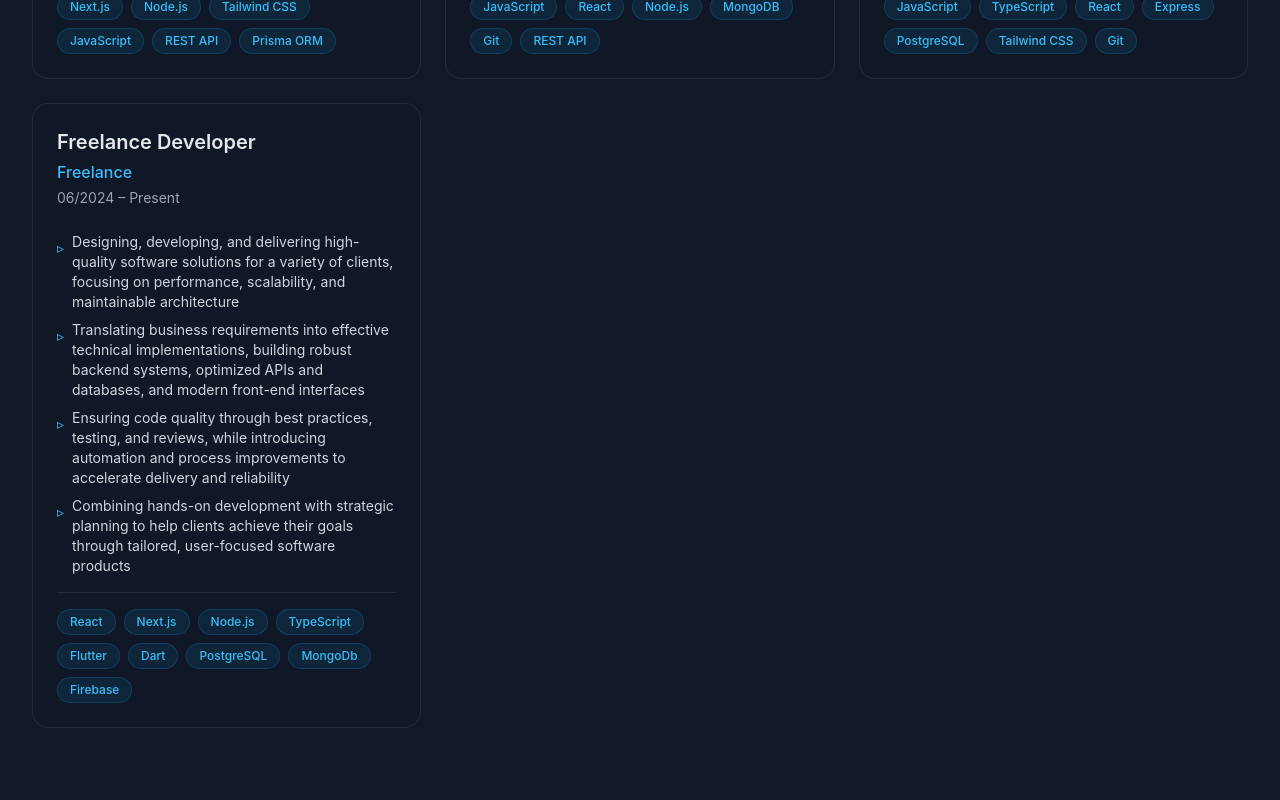
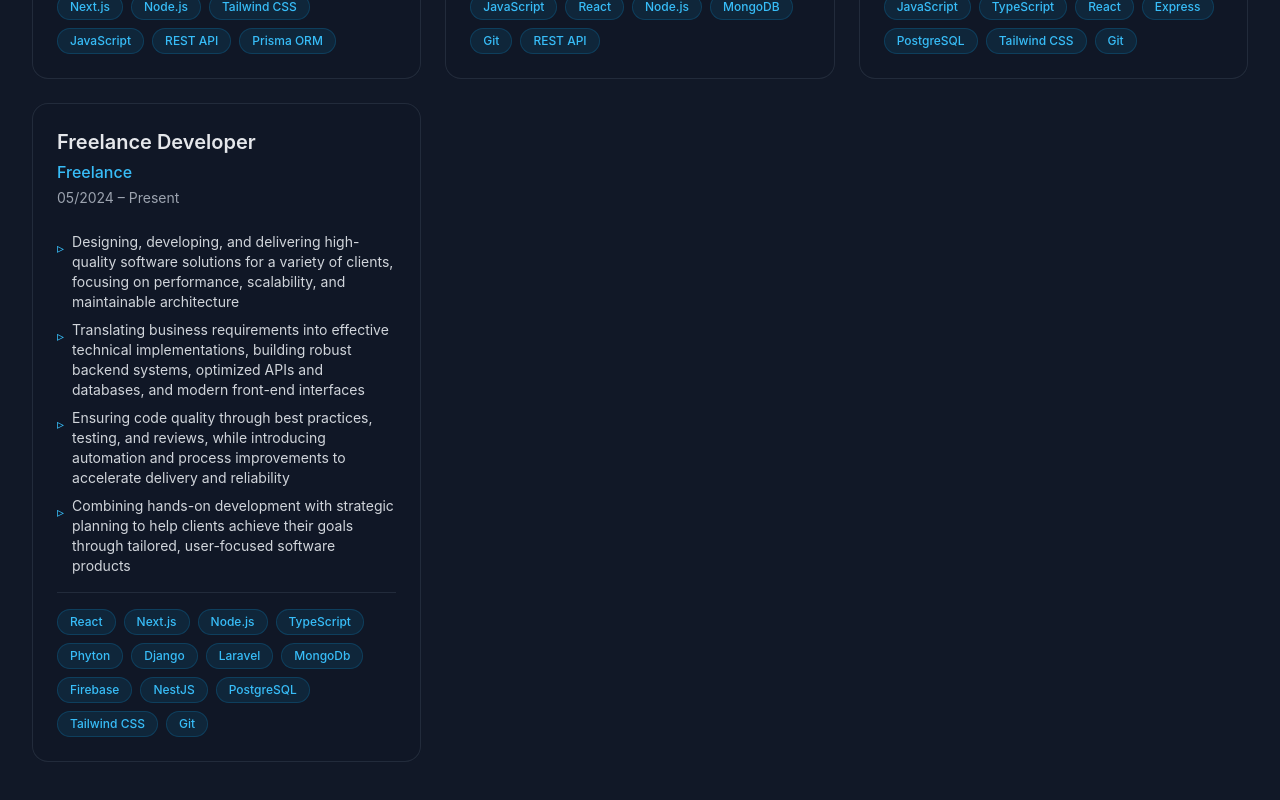
Before and after one commit to birukhabte/MyPersonalPortfolio, a React (Vite) app: page / in a window 1280 px wide. Shown: the part 4738-5538 px from the top of the page. Built offline with nearby package versions, Linux system fonts and the light colour scheme.

Commit message:
implement the Experience section component for displaying professional history.

```diff
--- a/src/components/Experience.tsx
+++ b/src/components/Experience.tsx
@@ -71,14 +71,14 @@ const experienceItems: TimelineItem[] = [
     title: 'Freelance Developer',
     company: 'Freelance',
     location: '',
-    period: '06/2024 – Present',
+    period: '05/2024 – Present',
     description: [
       'Designing, developing, and delivering high-quality software solutions for a variety of clients, focusing on performance, scalability, and maintainable architecture',
       'Translating business requirements into effective technical implementations, building robust backend systems, optimized APIs and databases, and modern front-end interfaces',
       'Ensuring code quality through best practices, testing, and reviews, while introducing automation and process improvements to accelerate delivery and reliability',
       'Combining hands-on development with strategic planning to help clients achieve their goals through tailored, user-focused software products',
     ],
-    skills: ['React', 'Next.js', 'Node.js', 'TypeScript', 'Flutter', 'Dart', 'PostgreSQL', 'MongoDb', 'Firebase',],
+    skills: ['React', 'Next.js', 'Node.js', 'TypeScript', 'Phyton', 'Django', 'Laravel', 'MongoDb', 'Firebase', 'NestJS', 'PostgreSQL', 'Tailwind CSS', 'Git'],
   },
 ]
 
```
